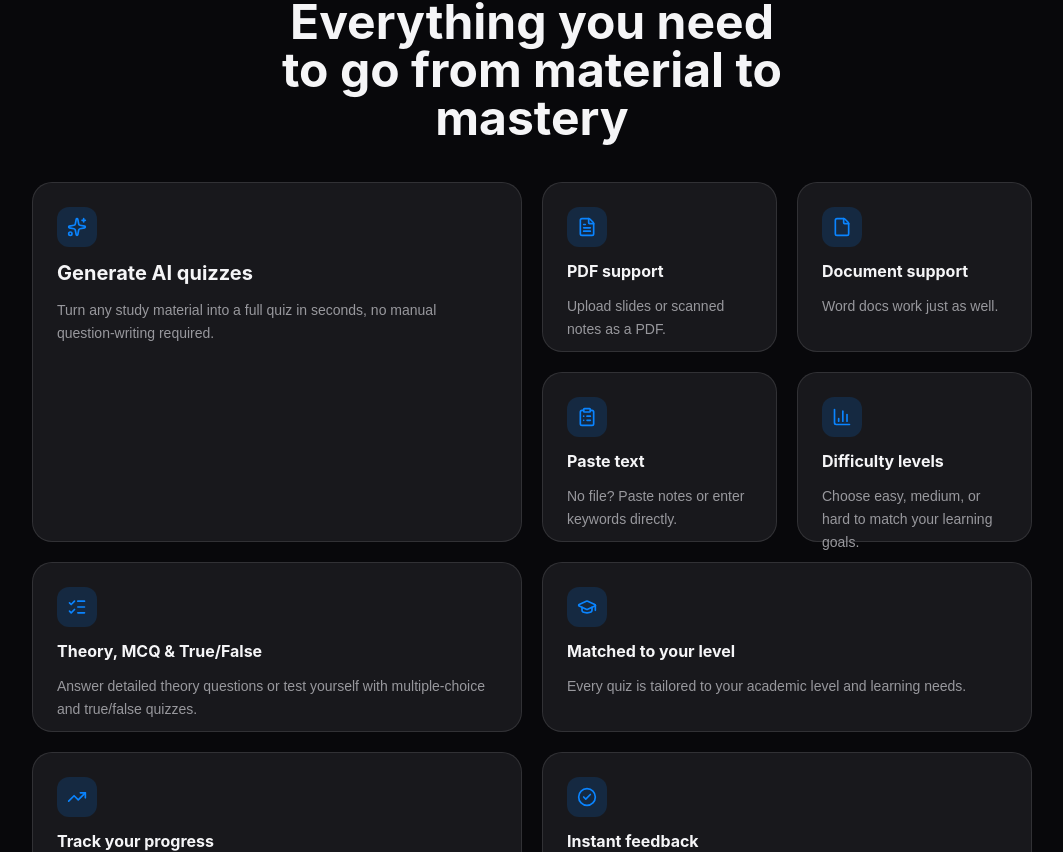
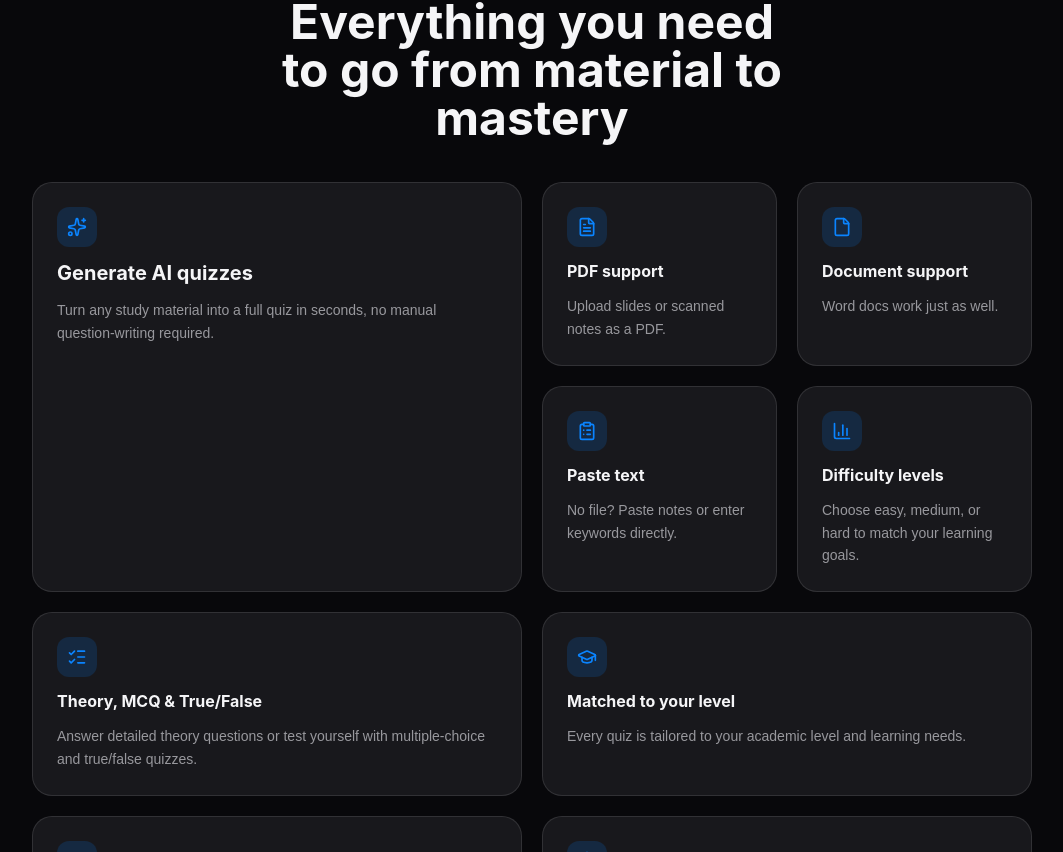
Before and after one commit to VictorIBK123/AIQuizWeb, a React (Vite) app: page / in a window 1280 px wide. Shown: the part 1688-2540 px from the top of the page, without its empty margins (108-1171 px from the left). Built offline with nearby package versions, Linux system fonts and the light colour scheme.

Commit message:
fixed ui issues

```diff
--- a/src/Components/Main/BentoFeatures.tsx
+++ b/src/Components/Main/BentoFeatures.tsx
@@ -88,19 +88,19 @@ const BentoFeatures = () => {
     return (
         <Box
             variant="bare"
-            className="grid grid-cols-1 sm:grid-cols-2 md:grid-cols-4 gap-5 auto-rows-[170px] sm:auto-rows-[170px] max-w-5xl w-full self-center mt-10 px-3"
+            className="grid grid-cols-1 sm:grid-cols-2 md:grid-cols-4 gap-5 auto-rows-auto max-w-5xl w-full self-center mt-10 px-3"
         >
             {bentoFeatures.map((f, i) => (
                 <Reveal
                     key={i}
                     delay={i * 0.06}
-                    className={`min-w-0 ${
+                    className={`min-w-0 overflow-hidden ${
                         f.big ? 'sm:col-span-2 sm:row-span-2' : ''
                     } ${f.wide ? 'sm:col-span-2' : ''}`}
                 >
                     <Box
                         variant="card"
-                        className="p-6 h-full min-w-0 flex flex-col gap-3 justify-start transition-all duration-200 hover:-translate-y-1 hover:shadow-lg"
+                        className={`p-6 h-full min-w-0 flex flex-col gap-3 justify-start transition-all duration-200 hover:-translate-y-1 hover:shadow-lg overflow-hidden ${f.big ? 'sm:min-h-[340px]' : ''}`}
                     >
                         <div
                             className="w-10 h-10 rounded-xl flex items-center justify-center shrink-0"
@@ -110,7 +110,7 @@ const BentoFeatures = () => {
                         </div>
 
                         <Text
-                            className={`font-bold break-words ${
+                            className={`font-bold wrap-break-word ${
                                 f.big ? 'text-xl' : 'text-base'
                             }`}
                         >
@@ -119,7 +119,7 @@ const BentoFeatures = () => {
 
                         <Text
                             variant="soft"
-                            className="text-sm break-words leading-relaxed"
+                            className="text-sm wrap-break-word leading-relaxed"
                             style={{ fontFamily: fonts.body }}
                         >
                             {f.desc}
--- a/src/Components/Main/Footer.tsx
+++ b/src/Components/Main/Footer.tsx
@@ -1,7 +1,7 @@
 import { useContext } from "react"
 import { themeContext } from "../../Context/context"
 import { Box, Text } from "../UI"
-import appIcon from '../../assets/app-icon.png'
+import appIcon from '../../assets/app-icon-real.png'
 import { scrollToSection } from "../../utils/Scrolltosection"
 import { fonts } from "../../constants"
 
```
